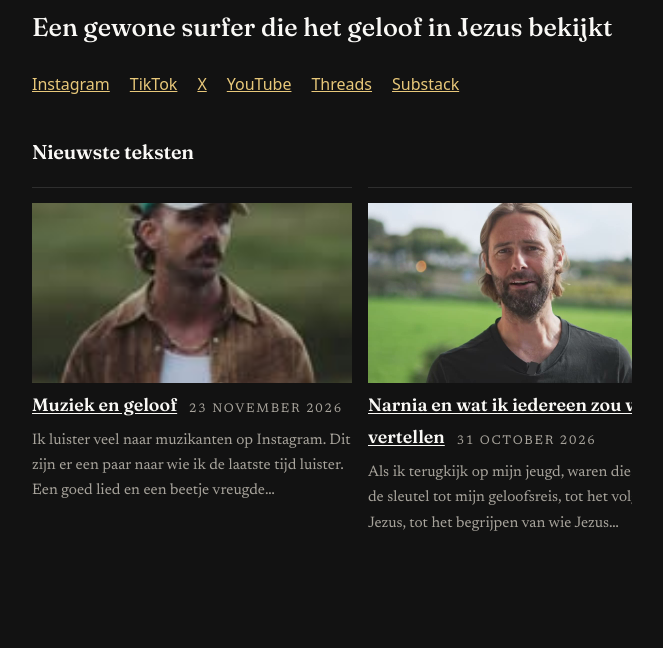
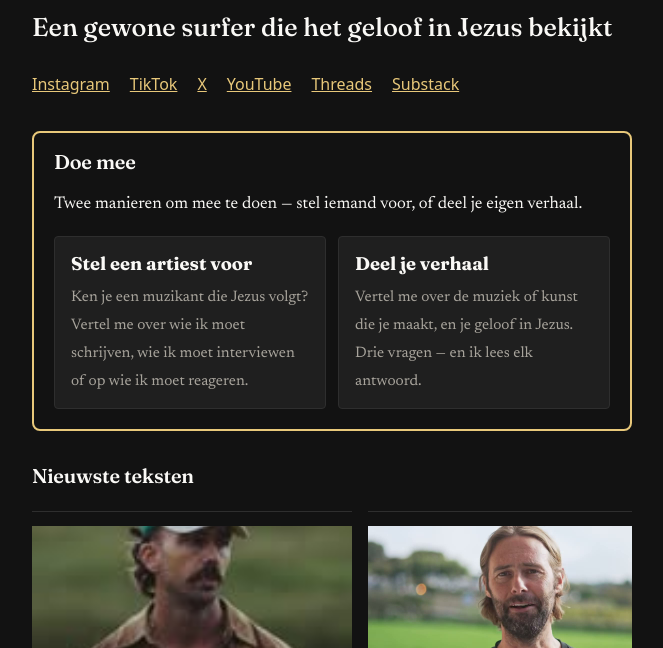
Before and after one commit to streamjonathan/jonathanmccallum-nl, an Eleventy site: page index.njk in a window 1280 px wide. Shown: the part 133-781 px from the top of the page, without its empty margins (308-971 px from the left). Built offline with nearby package versions, Linux system fonts and the light colour scheme; Eleventy itself is replaced by a stand-in of ours; files that its build step writes are made by us from their sources; files whose address does not match are found by name.

Commit message:
Get involved box (translated), linking to the main site's Suggest and Share pages
The two cards link to https://jonathanmccallum.com/suggest-an-artist/ and
https://jonathanmccallum.com/share-your-story/ — this language site has no
suggest/share pages of its own, and the Worker's session cookie is host-only
for jonathanmccallum.com (no CORS for cross-origin API calls), so sign-in and
the forms cannot run on a jonathanmccallum-<code>.pages.dev origin.
Deployment waits on the Cloudflare 20-project cap / clubhousejonathan token.

```diff
--- /dev/null
+++ b/_includes/get-involved.njk
@@ -0,0 +1,14 @@
+<section class="get-involved" aria-labelledby="get-involved-heading">
+  <h2 id="get-involved-heading">Doe mee</h2>
+  <p>Twee manieren om mee te doen — stel iemand voor, of deel je eigen verhaal.</p>
+  <div class="get-involved__cards">
+    <a class="get-involved__card" href="https://jonathanmccallum.com/suggest-an-artist/">
+      <strong>Stel een artiest voor</strong>
+      <span>Ken je een muzikant die Jezus volgt? Vertel me over wie ik moet schrijven, wie ik moet interviewen of op wie ik moet reageren.</span>
+    </a>
+    <a class="get-involved__card" href="https://jonathanmccallum.com/share-your-story/">
+      <strong>Deel je verhaal</strong>
+      <span>Vertel me over de muziek of kunst die je maakt, en je geloof in Jezus. Drie vragen — en ik lees elk antwoord.</span>
+    </a>
+  </div>
+</section>
--- a/_includes/layouts/base.njk
+++ b/_includes/layouts/base.njk
@@ -132,8 +132,8 @@
 </script>
 {% endif %}
 <link rel="alternate" type="application/rss+xml" title="{{ site.title }}" href="/feed/">
-<link rel="preload" href="/css/style.css?v=12" as="style">
-<link rel="stylesheet" href="/css/style.css?v=12">
+<link rel="preload" href="/css/style.css?v=13" as="style">
+<link rel="stylesheet" href="/css/style.css?v=13">
 </head>
 <body>
 <a class="skip-link" href="#main">Ga naar inhoud</a>
--- a/_includes/layouts/page.njk
+++ b/_includes/layouts/page.njk
@@ -5,3 +5,6 @@ layout: layouts/base.njk
   <h1>{{ title }}</h1>
   {{ content | safe }}
 </article>
+{% if page.url != "/suggest-an-artist/" and page.url != "/share-your-story/" %}
+{% include "get-involved.njk" %}
+{% endif %}
--- a/_includes/layouts/post.njk
+++ b/_includes/layouts/post.njk
@@ -10,6 +10,7 @@ layout: layouts/base.njk
   {{ content | safe }}
   </div>
 </article>
+{% include "get-involved.njk" %}
 {% set prevPost = collections.publishedPosts | getPreviousCollectionItem(page) %}
 {% set nextPost = collections.publishedPosts | getNextCollectionItem(page) %}
 {% if prevPost or nextPost %}
--- a/css/style.css
+++ b/css/style.css
@@ -256,6 +256,32 @@ button[type="submit"] {
 /* Featured carousel: the newest articles in a slow-moving row, same
    scroll-snap pattern as the Watch row. The reader can swipe or scroll
    it by hand; the script below moves it along gently when left alone. */
+/* Get involved: the reader forms, on the main site, in a gold box so they pop out.
+   On this language site the two cards link to jonathanmccallum.com, where
+   sign-in and the forms live (the session cookie is host-only for the main
+   site, so they cannot run here). */
+.get-involved {
+  border: 2px solid var(--link);
+  border-radius: 0.5rem;
+  padding: 1rem 1.25rem 1.25rem;
+  margin: 0 0 1.5rem;
+}
+.get-involved h2 { margin-top: 0; }
+.get-involved__cards { display: flex; flex-wrap: wrap; gap: 0.75rem; margin-top: 0.75rem; }
+.get-involved__card {
+  flex: 1 1 16rem;
+  display: block;
+  padding: 0.75rem 1rem;
+  border: 1px solid var(--line);
+  border-radius: 0.25rem;
+  background: var(--code-bg);
+  color: var(--text);
+  text-decoration: none;
+}
+.get-involved__card:hover { border-color: var(--link); }
+.get-involved__card strong { display: block; font-family: "Fraunces", Georgia, "Iowan Old Style", "Times New Roman", serif; font-size: 1.15rem; margin-bottom: 0.25rem; }
+.get-involved__card span { color: var(--muted); font-size: 0.95rem; }
+
 .featured { margin-top: 1.5rem; }
 .featured-row { display: flex; gap: 1rem; overflow-x: auto; scroll-snap-type: x mandatory; list-style: none; padding: 0 0 0.5rem; margin: 1rem 0; }
 /* The arrows and dots are the navigation now, so the row's own
--- a/index.njk
+++ b/index.njk
@@ -17,6 +17,8 @@ eleventyExcludeFromCollections: true
   <a href="https://www.threads.com/@jonamccallum">Threads</a>
   <a href="https://jonamccallum.substack.com">Substack</a>
 </p>
+
+{% include "get-involved.njk" %}
 
 <section class="featured" data-fade aria-labelledby="featured-heading">
   <h2 id="featured-heading">Nieuwste teksten</h2>
```
